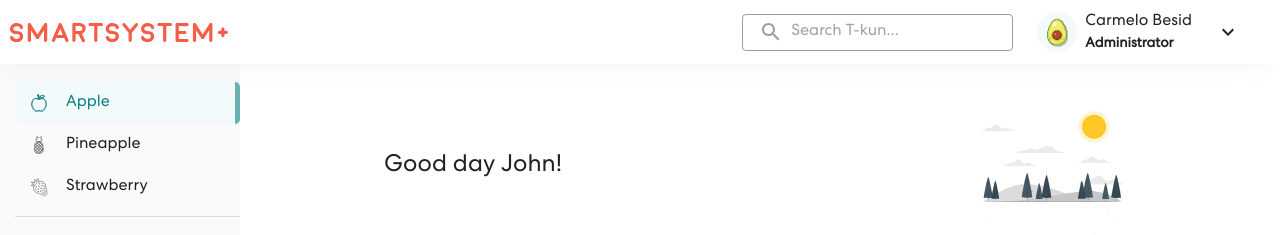
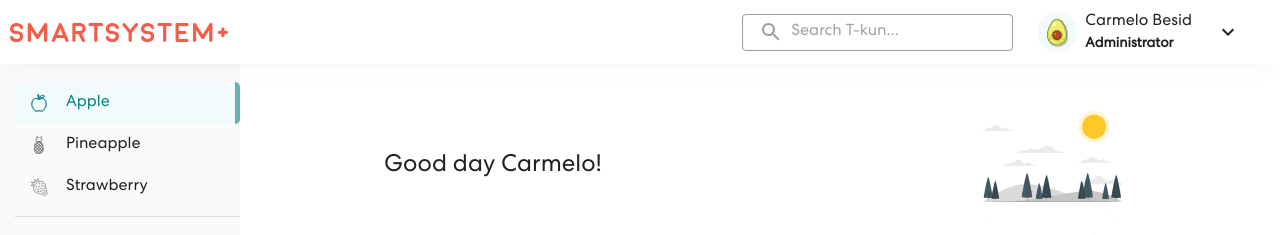
Before and after one commit to angrymallow/SmartSytemPlus.React, a React (Create React App) app: page / in a window 1280 px wide. Shown: the top 235 px of the page. Built offline with nearby package versions, Linux system fonts and the light colour scheme.

Commit message:
feat: add use context in homepage

```diff
--- a/src/pages/Apple.tsx
+++ b/src/pages/Apple.tsx
@@ -18,6 +18,7 @@ import { useContext, useEffect } from "react";
 import { SearchContext } from "../context/SearchContext";
 import useLogs from "../queries/useLogs";
 import { getAvatar } from "../helpers/avatar-helpers";
+import { UserContext } from "../context/UserProvider";
 
 const useStyles = makeStyles((theme: Theme) => {
   return createStyles({
@@ -52,12 +53,13 @@ const useStyles = makeStyles((theme: Theme) => {
   });
 });
 
-const Greetings = () => {
+const Greetings = (props: any) => {
   const classes = useStyles();
+  const { name } = props;
   return (
     <Container className={classes.infoContainer}>
       <Box display="flex" alignItems="center">
-        <Typography variant="h5">Good day John!</Typography>
+        <Typography variant="h5">{`Good day ${name}!`}</Typography>
       </Box>
       <DayIcon />
     </Container>
@@ -197,6 +199,8 @@ const Apple = () => {
   const { setSearch, setSearchIsHidden, setSearchPlaceholder } =
     useContext(SearchContext);
 
+  const { user } = useContext<any>(UserContext);
+
   useEffect(() => {
     setSearchPlaceholder("Search T-kun...");
     setSearch("");
@@ -206,7 +210,7 @@ const Apple = () => {
 
   return (
     <>
-      <Greetings />
+      <Greetings name={user.fullName.split(' ')[0]}/>
       <ActivitiesAndAnnouncements />
       <SetupLinks />
     </>
```
